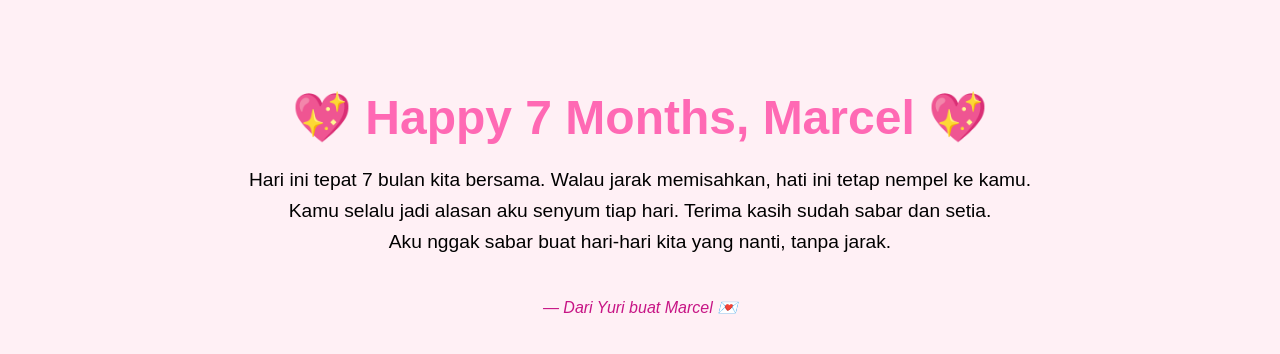
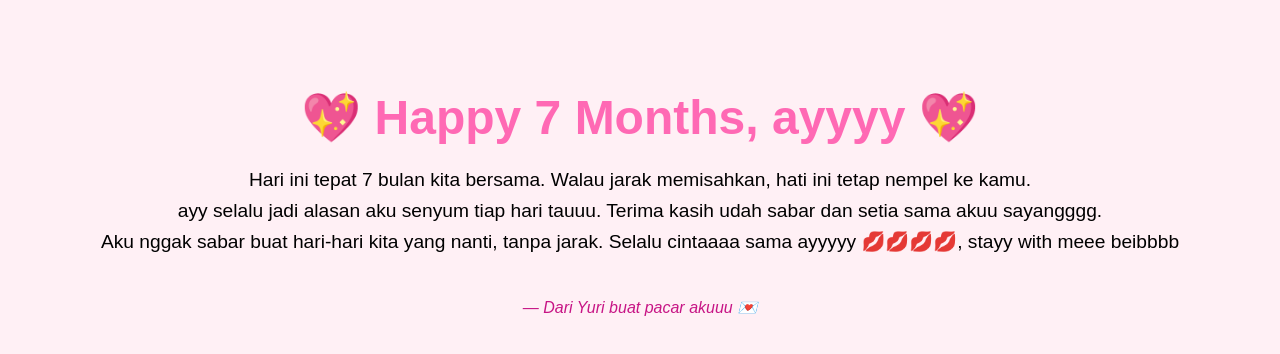
Before and after one commit to yuriii-aoii/happy-anniversary-ayyy, a plain HTML site: page index.html in a window 1280 px wide. Drawn offline with Linux system fonts and the light colour scheme.

Commit message:
Update index.html

```diff
--- a/index.html
+++ b/index.html
@@ -11,12 +11,12 @@
   </style>
 </head>
 <body>
-  <h1>💖 Happy 7 Months, Marcel 💖</h1>
+  <h1>💖 Happy 7 Months, ayyyy 💖</h1>
   <p>
     Hari ini tepat 7 bulan kita bersama. Walau jarak memisahkan, hati ini tetap nempel ke kamu.<br>
-    Kamu selalu jadi alasan aku senyum tiap hari. Terima kasih sudah sabar dan setia.<br>
-    Aku nggak sabar buat hari-hari kita yang nanti, tanpa jarak.<br>
+    ayy selalu jadi alasan aku senyum tiap hari tauuu. Terima kasih udah sabar dan setia sama akuu sayangggg.<br>
+    Aku nggak sabar buat hari-hari kita yang nanti, tanpa jarak. Selalu cintaaaa sama ayyyyy 💋💋💋💋, stayy with meee beibbbb<br>
   </p>
-  <div class="signature">— Dari Yuri buat Marcel 💌</div>
+  <div class="signature">— Dari Yuri buat pacar akuuu 💌</div>
 </body>
 </html>
```
